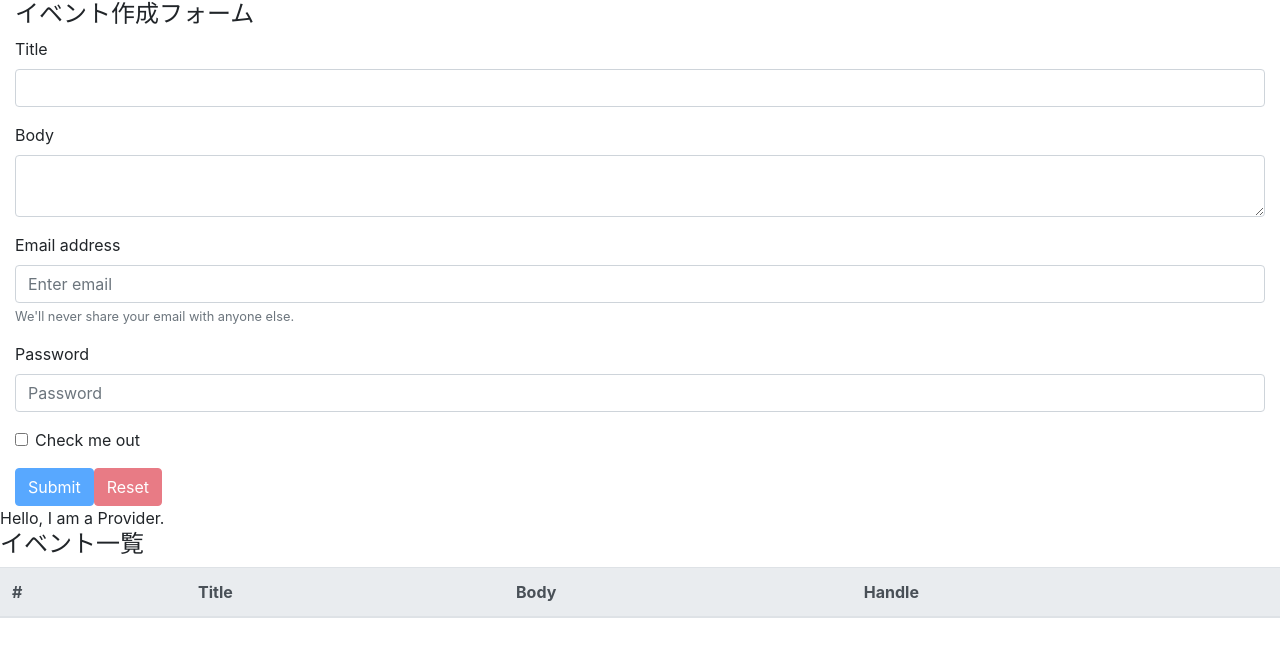
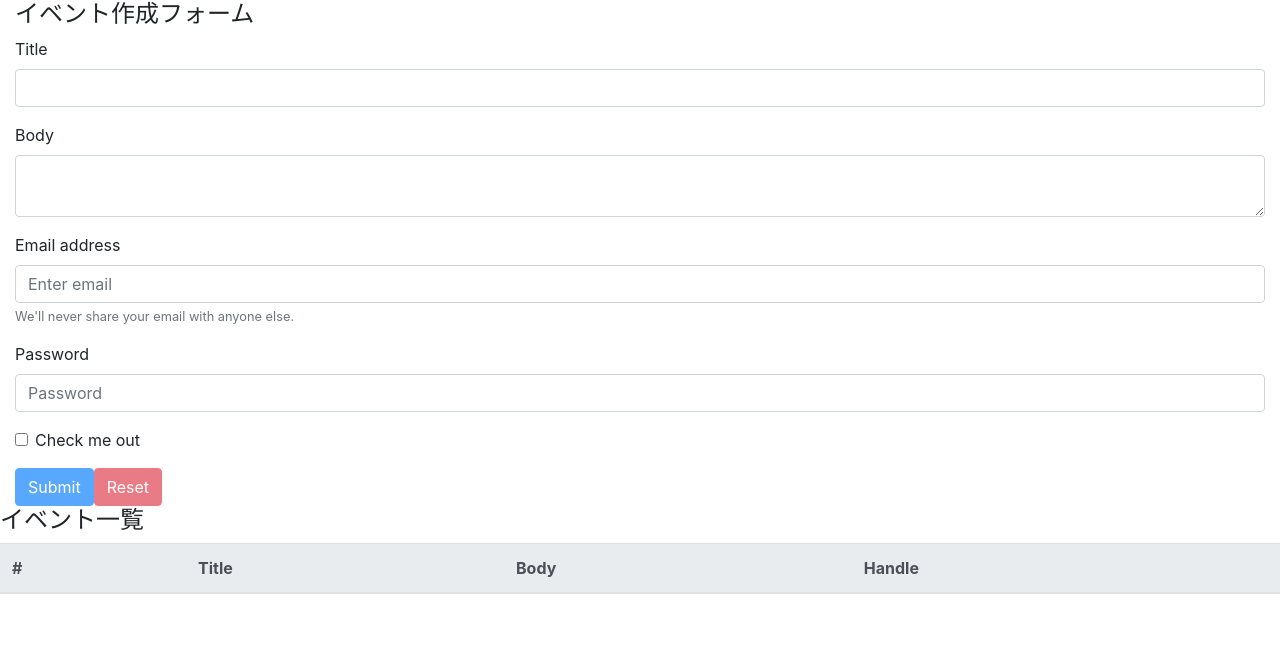
Before and after one commit to makeloff1/myreact, a React (Create React App) app: page / in a window 1280 px wide. Shown: the top 656 px of the page. Built offline with nearby package versions, Linux system fonts and the light colour scheme.

Commit message:
solve prop drilling issue with Context

```diff
--- a/src/components/App.js
+++ b/src/components/App.js
@@ -6,16 +6,14 @@ import EventForm from './EventForm'
 import Events from './Events'
 import AppContext from '../contexts/AppContext'
 
-console.log({AppContext})
-
 const App = () => {
   const [state, dispatch] = useReducer(reducer, [])
 
   return (
-    <AppContext.Provider value={'Hello, I am a Provider.'}>
+    <AppContext.Provider value={{state, dispatch}}>
       <div>
-        <EventForm state={state} dispatch={dispatch} />
-        <Events state={state} dispatch={dispatch} />
+        <EventForm />
+        <Events />
       </div>
     </AppContext.Provider>
   );
--- a/src/components/Event.js
+++ b/src/components/Event.js
@@ -1,8 +1,10 @@
-import React from 'react'
+import React, { useContext } from 'react'
 
+import AppContext from '../contexts/AppContext'
 import { DELETE_EVENT } from '../actions/index.js'
 
-const Event = ({ event, dispatch }) => {
+const Event = ({event}) => {
+    const { dispatch } = useContext(AppContext)
     const id = event.id
     const handleClickDeleteButton = () => {
         const result = window.confirm(`イベント(id=${id})を本当に削除してもよいですか？`)
--- a/src/components/EventForm.js
+++ b/src/components/EventForm.js
@@ -1,10 +1,13 @@
-import React, { useState } from 'react'
+import React, { useState, useContext } from 'react'
 import {
     CREATE_EVENT,
     DELETE_ALL_EVENTS
-}  from '../actions'
+} from '../actions'
 
-const EventForm = ({state, dispatch}) => {
+import AppContext from '../contexts/AppContext'
+
+const EventForm = () => {
+    const { state, dispatch } = useContext(AppContext)
     const [title, setTitle] = useState("")
     const [body, setBody] = useState("")
 
--- a/src/components/Events.js
+++ b/src/components/Events.js
@@ -2,12 +2,11 @@ import React, { useContext } from 'react'
 import Event from './Event'
 import AppContext from '../contexts/AppContext'
 
-const Events = ({ state, dispatch }) => {
-    const value = useContext(AppContext)
+const Events = () => {
+    const { state } = useContext(AppContext)
 
     return (
         <>
-            <div>{value}</div>
             <h4>イベント一覧</h4>
             <table className="table">
                 <thead className="thead-light">
@@ -19,7 +18,7 @@ const Events = ({ state, dispatch }) => {
                     </tr>
                 </thead>
                 <tbody>
-                    {state.map((event, index) => (<Event key={index} event={event} dispatch={dispatch} />))}
+                    {state.map((event, index) => (<Event key={index} event={event} />))}
                 </tbody>
             </table>
         </>
```
